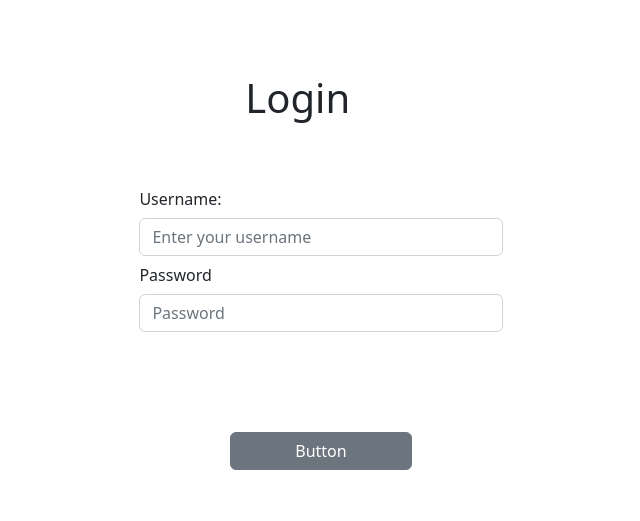
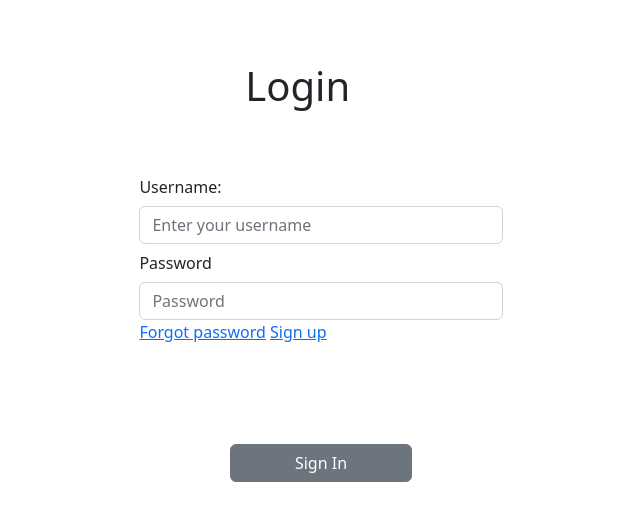
Before and after one commit to rehmanh/StevensLifting, a Django app: page /login/ in a window 1280 px wide. Shown: the part 148-669 px from the top of the page, without its empty margins (319-959 px from the left). Run offline with Django 4.2, Linux system fonts and the light colour scheme.

Commit message:
forget ps button

```diff
--- a/stevenslifting/base/templates/base/login_register.html
+++ b/stevenslifting/base/templates/base/login_register.html
@@ -24,9 +24,10 @@
                     <input type="password" class="form-control" id="inputPassword3" placeholder="Password">
                 </div>
             </div>
-
+            <a href = '#'>Forgot password</a>
+            <a href = '#'>Sign up</a>
             <div style='padding-top: 100px' class="d-grid gap-2 col-6 mx-auto">
-                <button class="btn btn-secondary" type="submit">Button</button>
+                <button class="btn btn-secondary" type="submit">Sign In</button>
             </div>
 
     </form>
```
